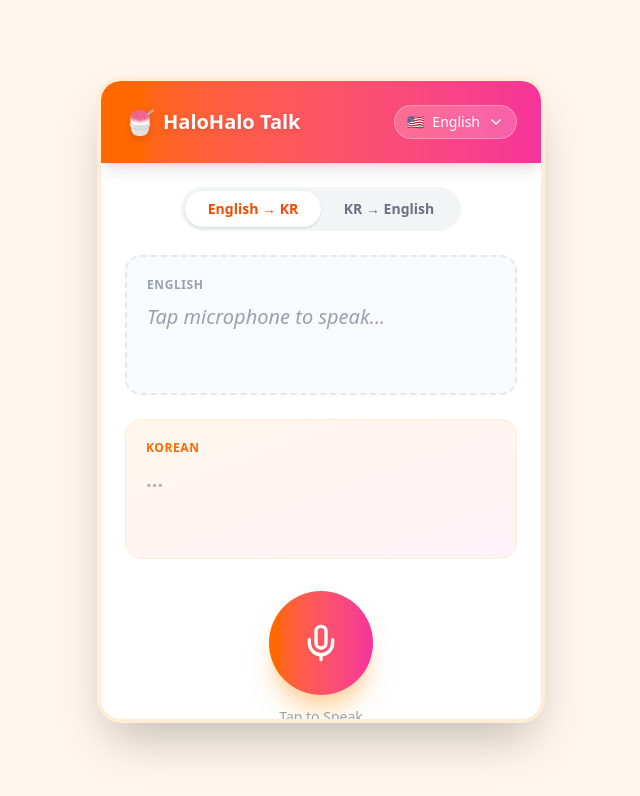
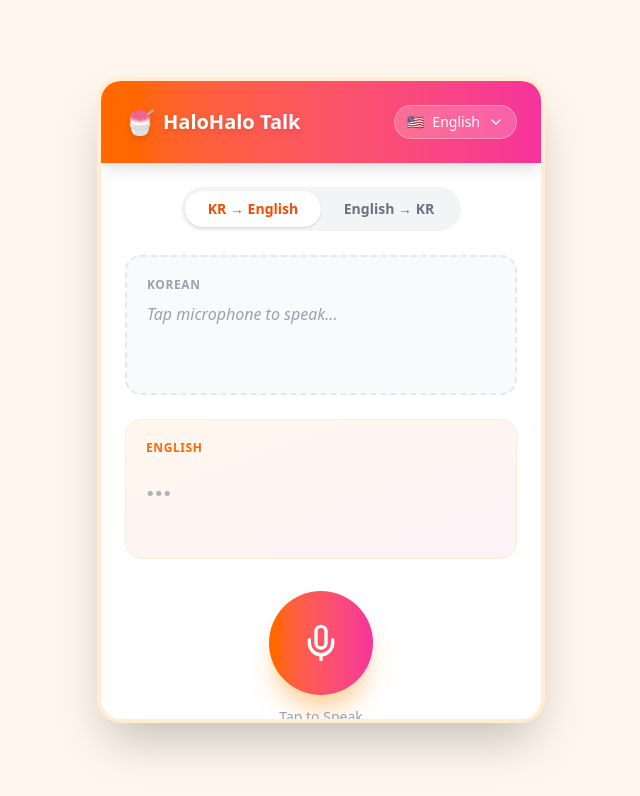
Before and after one commit to heekeunlee/translator_001, a React (Vite) app: page / in a window 1280 px wide. Shown: the top 796 px of the page, without its empty margins (319-959 px from the left). Built offline with nearby package versions, Linux system fonts and the light colour scheme.

Commit message:
Update layout: KR->Foreign first, font size adjustments

```diff
--- a/src/App.tsx
+++ b/src/App.tsx
@@ -19,7 +19,7 @@ const LANGUAGES: LanguageOption[] = [
 
 function App() {
   const [foreignLang, setForeignLang] = useState<LanguageCode>('en-US');
-  const [direction, setDirection] = useState<'FOREIGN_TO_KR' | 'KR_TO_FOREIGN'>('FOREIGN_TO_KR');
+  const [direction, setDirection] = useState<'FOREIGN_TO_KR' | 'KR_TO_FOREIGN'>('KR_TO_FOREIGN');
 
   const sourceLang = direction === 'FOREIGN_TO_KR' ? foreignLang : 'ko-KR';
   const targetLang = direction === 'FOREIGN_TO_KR' ? 'ko-KR' : foreignLang;
@@ -109,16 +109,16 @@ function App() {
           <div className="flex justify-center">
             <div className="bg-gray-100 p-1 rounded-full flex relative w-full max-w-[280px]">
               <button
+                onClick={() => setDirection('KR_TO_FOREIGN')}
+                className={`flex-1 py-2 px-4 rounded-full text-sm font-bold transition-all duration-300 z-10 ${direction === 'KR_TO_FOREIGN' ? 'bg-white text-orange-600 shadow-sm' : 'text-gray-500 hover:text-gray-700'}`}
+              >
+                KR → {currentForeignLang.label}
+              </button>
+              <button
                 onClick={() => setDirection('FOREIGN_TO_KR')}
                 className={`flex-1 py-2 px-4 rounded-full text-sm font-bold transition-all duration-300 z-10 ${direction === 'FOREIGN_TO_KR' ? 'bg-white text-orange-600 shadow-sm' : 'text-gray-500 hover:text-gray-700'}`}
               >
                 {currentForeignLang.label} → KR
-              </button>
-              <button
-                onClick={() => setDirection('KR_TO_FOREIGN')}
-                className={`flex-1 py-2 px-4 rounded-full text-sm font-bold transition-all duration-300 z-10 ${direction === 'KR_TO_FOREIGN' ? 'bg-white text-orange-600 shadow-sm' : 'text-gray-500 hover:text-gray-700'}`}
-              >
-                KR → {currentForeignLang.label}
               </button>
             </div>
           </div>
@@ -129,8 +129,8 @@ function App() {
               <span>{direction === 'FOREIGN_TO_KR' ? currentForeignLang.label : 'Korean'}</span>
               {isListening && <span className="text-red-500 animate-pulse">● Rec</span>}
             </p>
-            <p className="text-gray-800 text-xl leading-relaxed font-medium break-words">
-              {transcript || <span className="text-gray-400 italic font-normal">Tap microphone to speak...</span>}
+            <p className="text-gray-600 text-base leading-relaxed font-normal break-words">
+              {transcript || <span className="text-gray-400 italic">Tap microphone to speak...</span>}
             </p>
           </div>
 
@@ -150,12 +150,12 @@ function App() {
                 </button>
               )}
             </div>
-            <p className="text-gray-900 text-xl leading-relaxed font-semibold break-words">
+            <p className="text-gray-900 text-3xl leading-snug font-bold break-words">
               {isTranslating ? (
                 <span className="animate-pulse opacity-50 flex items-center gap-2">
-                  <span className="w-2 h-2 bg-orange-400 rounded-full animate-bounce" style={{ animationDelay: '0ms' }}></span>
-                  <span className="w-2 h-2 bg-orange-400 rounded-full animate-bounce" style={{ animationDelay: '150ms' }}></span>
-                  <span className="w-2 h-2 bg-orange-400 rounded-full animate-bounce" style={{ animationDelay: '300ms' }}></span>
+                  <span className="w-3 h-3 bg-orange-400 rounded-full animate-bounce" style={{ animationDelay: '0ms' }}></span>
+                  <span className="w-3 h-3 bg-orange-400 rounded-full animate-bounce" style={{ animationDelay: '150ms' }}></span>
+                  <span className="w-3 h-3 bg-orange-400 rounded-full animate-bounce" style={{ animationDelay: '300ms' }}></span>
                 </span>
               ) : (
                 translatedText || <span className="opacity-30">...</span>
```
